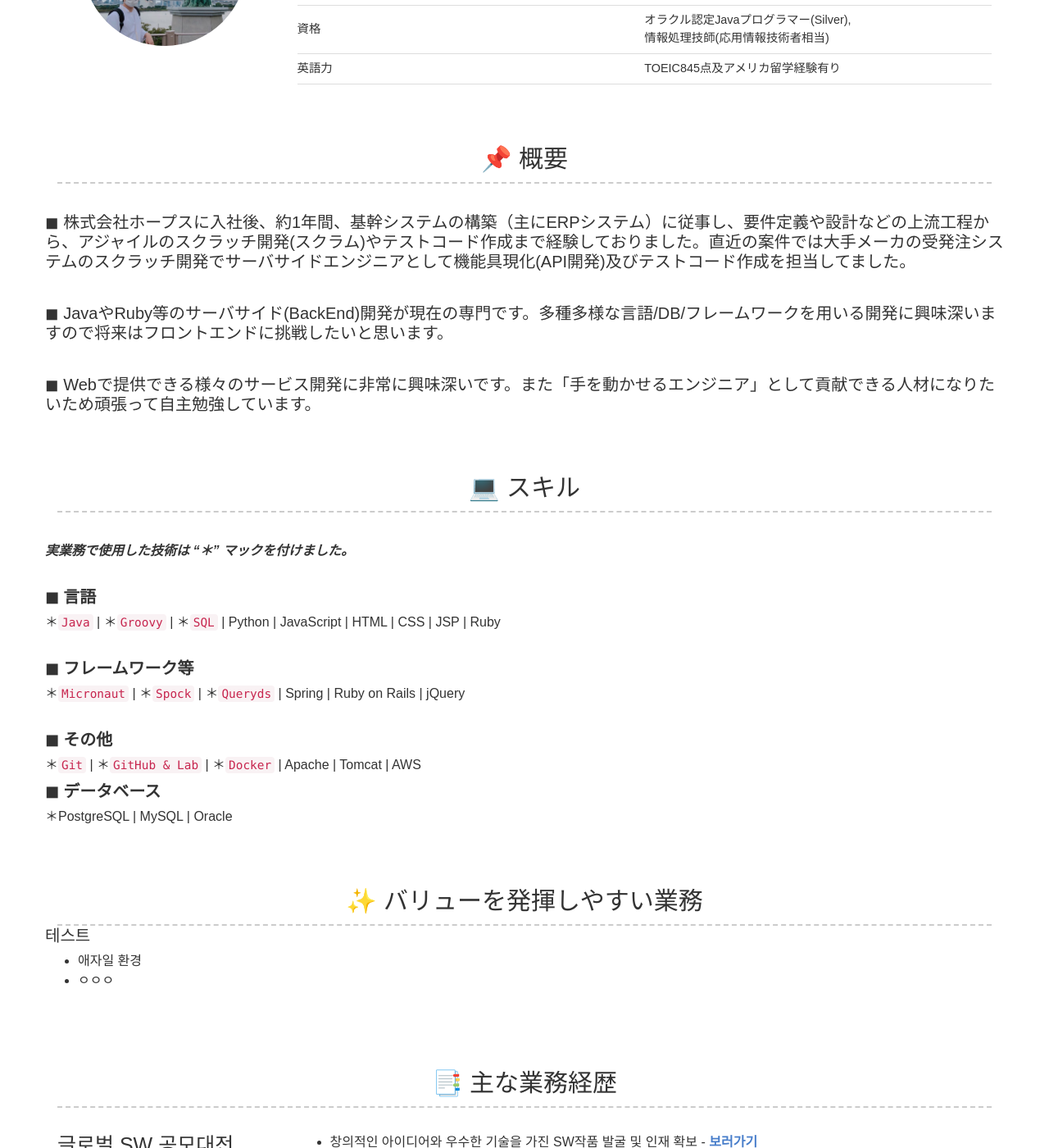
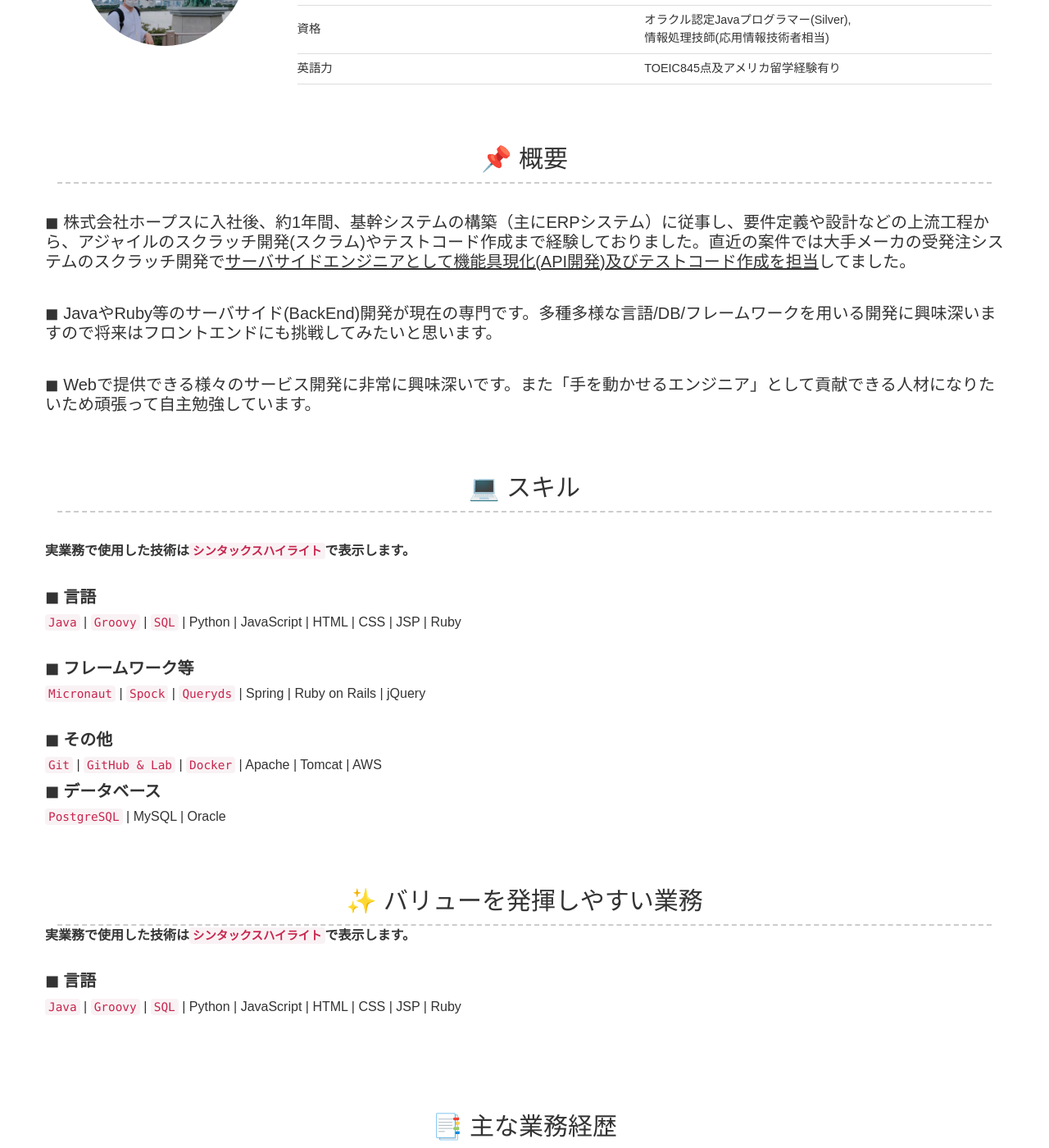
Before and after one commit to SeungyeonHwang/SeungyeonHwang.github.io, a Jekyll site: the page built from index.md, in a window 1280 px wide and 1400 px high, scrolled down 545 px. Shown: the whole window at 82% size. Built offline with Jekyll 4.4.1, drawn with Linux system fonts in a browser that asks for light colours; nearby versions of some CDN libraries.

Commit message:
no message

```diff
--- a/_config.yml
+++ b/_config.yml
@@ -38,36 +38,40 @@ about_content: |
 # Activity Section
 activity_title: 📌 概要
 activity_content: |
-  ## ◼︎ 株式会社ホープスに入社後、約1年間、基幹システムの構築（主にERPシステム）に従事し、要件定義や設計などの上流工程から、アジャイルのスクラッチ開発(スクラム)やテストコード作成まで経験しておりました。直近の案件では大手メーカの受発注システムのスクラッチ開発でサーバサイドエンジニアとして機能具現化(API開発)及びテストコード作成を担当してました。
+  ## ◼︎ 株式会社ホープスに入社後、約1年間、基幹システムの構築（主にERPシステム）に従事し、要件定義や設計などの上流工程から、アジャイルのスクラッチ開発(スクラム)やテストコード作成まで経験しておりました。直近の案件では大手メーカの受発注システムのスクラッチ開発で<u>サーバサイドエンジニアとして機能具現化(API開発)及びテストコード作成を担当</u>してました。
   <br>
-  ## ◼︎ JavaやRuby等のサーバサイド(BackEnd)開発が現在の専門です。多種多様な言語/DB/フレームワークを用いる開発に興味深いますので将来はフロントエンドに挑戦したいと思います。
+  ## ◼︎ JavaやRuby等のサーバサイド(BackEnd)開発が現在の専門です。多種多様な言語/DB/フレームワークを用いる開発に興味深いますので将来はフロントエンドにも挑戦してみたいと思います。
   <br>
   ## ◼︎ Webで提供できる様々のサービス開発に非常に興味深いです。また「手を動かせるエンジニア」として貢献できる人材になりたいため頑張って自主勉強しています。
 # Skill Section
 skill_title: 💻 スキル
 skill_content: |
-  ***実業務で使用した技術は "＊" マックを付けました。***
+  **実業務で使用した技術は`シンタックスハイライト`で表示します。**
   <br>
+
   ## **◼︎ 言語**
-  ＊`Java` | ＊`Groovy` | ＊`SQL` | Python | JavaScript | HTML | CSS | JSP | Ruby
+  `Java` | `Groovy` | `SQL` | Python | JavaScript | HTML | CSS | JSP | Ruby
   <br>
 
   ## **◼︎ フレームワーク等**
-    ＊`Micronaut` | ＊`Spock` | ＊`Queryds` | Spring | Ruby on Rails | jQuery
+  `Micronaut` | `Spock` | `Queryds` | Spring | Ruby on Rails | jQuery
   <br>
 
   ## **◼︎ その他**
-  ＊`Git` | ＊`GitHub & Lab` | ＊`Docker` | Apache | Tomcat | AWS
+  `Git` | `GitHub & Lab` | `Docker` | Apache | Tomcat | AWS
   <br>
 
   ## **◼︎ データベース**
-  ＊PostgreSQL | MySQL | Oracle
+  `PostgreSQL` | MySQL | Oracle
 # OpenSource Section
 open-source_title: ✨ バリューを発揮しやすい業務
 open-source_content: |
-  ## 테스트
-  - 애자일 환경
-  - ㅇㅇㅇ
+  **実業務で使用した技術は`シンタックスハイライト`で表示します。**
+  <br>
+
+  ## **◼︎ 言語**
+  `Java` | `Groovy` | `SQL` | Python | JavaScript | HTML | CSS | JSP | Ruby
+  <br>
 # Experience Section
 experience_title: 📑 主な業務経歴
 
```
